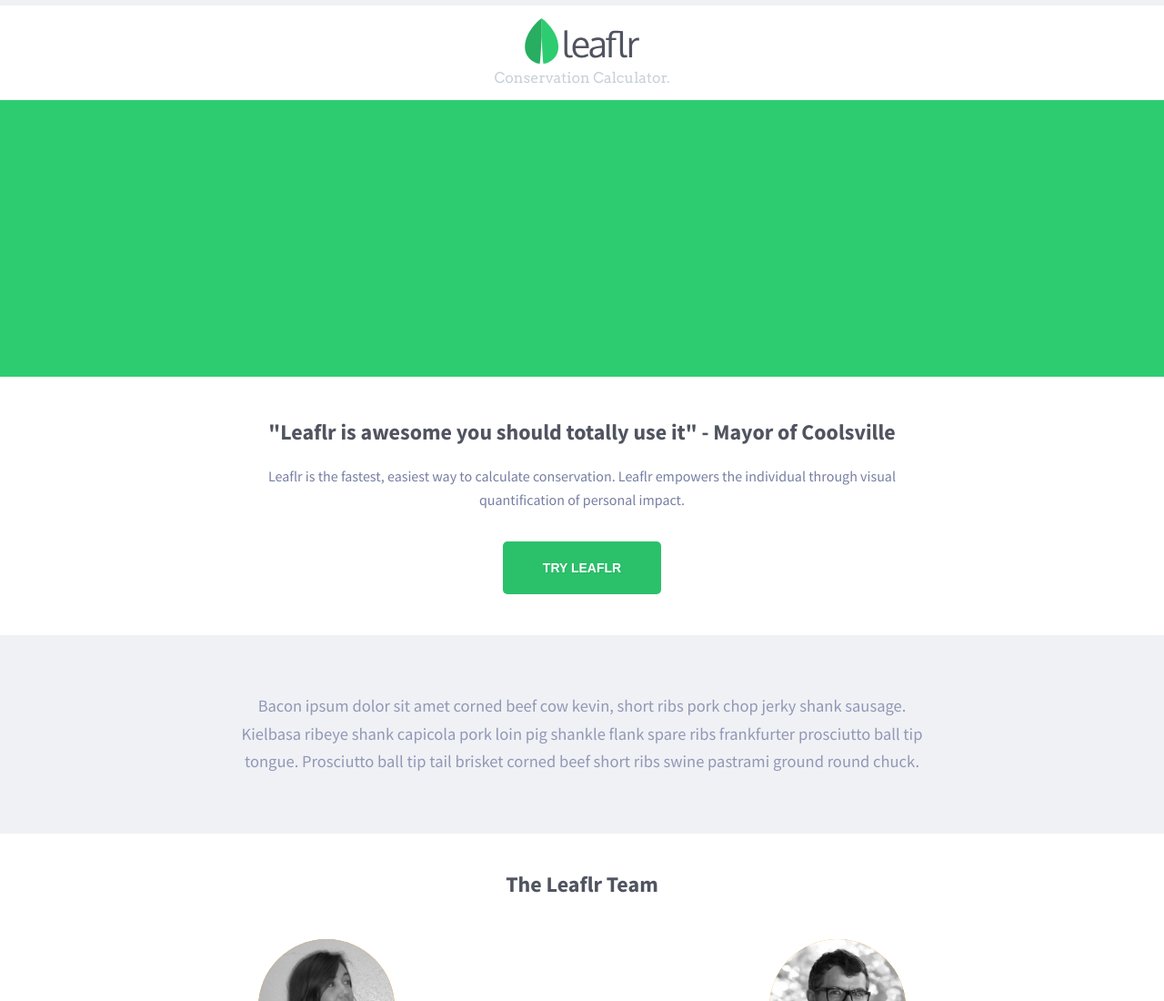
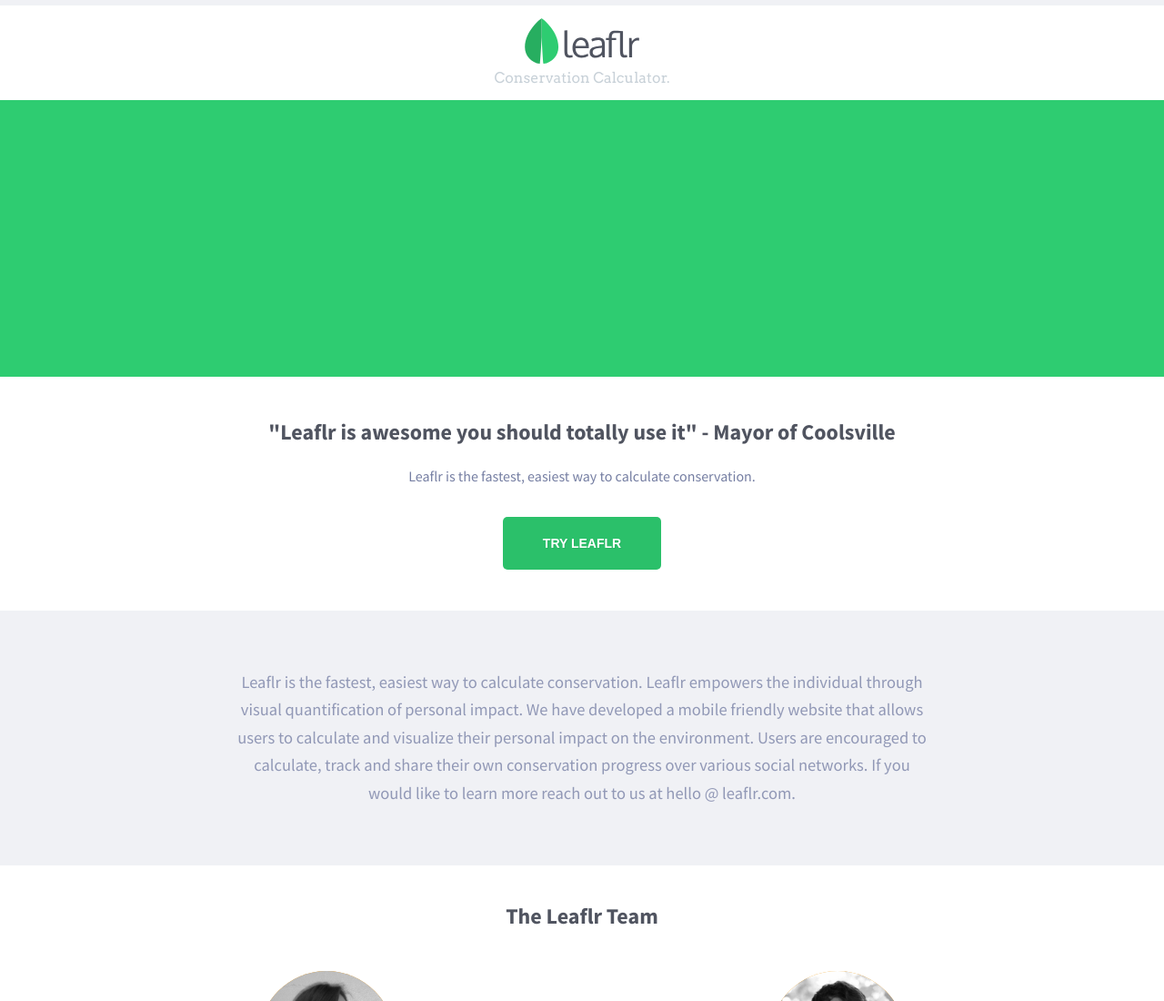
Before and after one commit to Leaflr/leaflr-landing, a website: page project/index.html in a window 1280 px wide. Shown: the top 1100 px of the page at 91% size. Drawn offline with nearby package versions, Linux system fonts and the light colour scheme.

Commit message:
Fixes #1

```diff
--- a/project/index.html
+++ b/project/index.html
@@ -34,7 +34,7 @@
             <div class="container">
                 <div class="text-wrapper">
                     <h2>"Leaflr is awesome you should totally use it" - Mayor of Coolsville</h2>
-                    <p>Leaflr is the fastest, easiest way to calculate conservation. Leaflr empowers the individual through visual quantification of personal impact.</p>
+                    <p>Leaflr is the fastest, easiest way to calculate conservation.</p>
 		    <form action="http://beta.leaflr.com">
                     <button class="beta-button" type="submit">Try Leaflr</button>
 		    </form>
@@ -46,7 +46,8 @@
         <section class="about-text">
             <div class="container">
                 <div class="text-wrapper">
-                    <p>Bacon ipsum dolor sit amet corned beef cow kevin, short ribs pork chop jerky shank sausage. Kielbasa ribeye shank capicola pork loin pig shankle flank spare ribs frankfurter prosciutto ball tip tongue. Prosciutto ball tip tail brisket corned beef short ribs swine pastrami ground round chuck.</p>
+                    <p>Leaflr is the fastest, easiest way to calculate conservation. Leaflr empowers the individual through visual quantification of personal impact. We have developed a mobile friendly website that allows users to calculate and visualize their personal impact on the environment. Users are encouraged to calculate, track and share their own conservation progress over various social networks. If you would like to learn more reach out to us at hello @ leaflr.com.
+		    </p>
                 </div>
             </div>
         </section>
```
